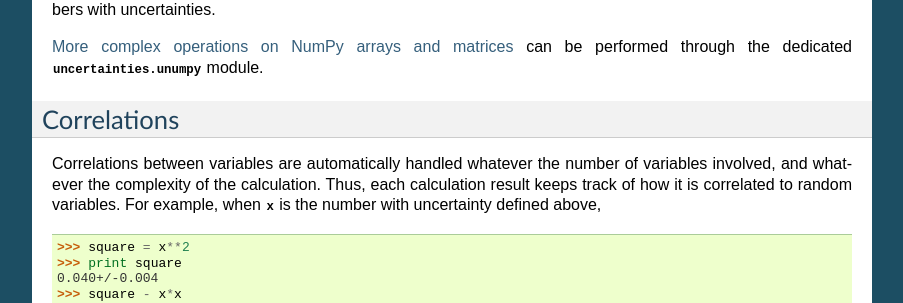
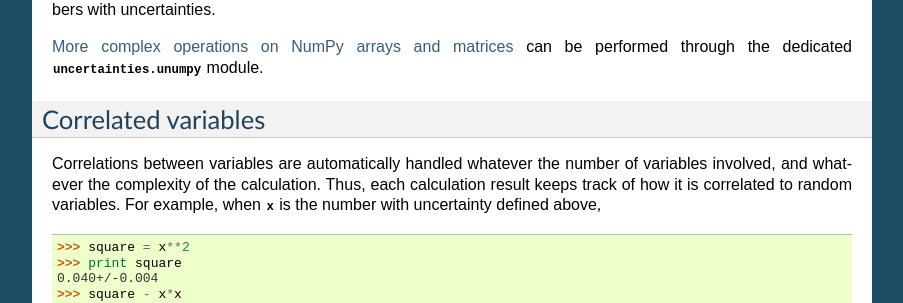
Before and after one commit to lmfit/uncertainties, a Sphinx documentation site: the page built from doc/user_guide.rst, in a window 1280 px wide and 900 px high, scrolled down 1585 px. Shown: the part 156-459 px from the top of the window, without its empty margins (198-1101 px from the left). Built offline with Sphinx 7.4.7, drawn with Linux system fonts in a browser that asks for light colours; the version number is read from the project's files by our own code.

Commit message:
More explicit section name (the section is not about correlation matrices).

```diff
--- a/doc/user_guide.rst
+++ b/doc/user_guide.rst
@@ -109,8 +109,8 @@ performed through the dedicated :mod:`uncertainties.unumpy` module.
 .. index:: correlations; detailed example
 
 
-Correlations
-============
+Correlated variables
+====================
 
 Correlations between variables are automatically handled whatever the
 number of variables involved, and whatever the complexity of the
```
